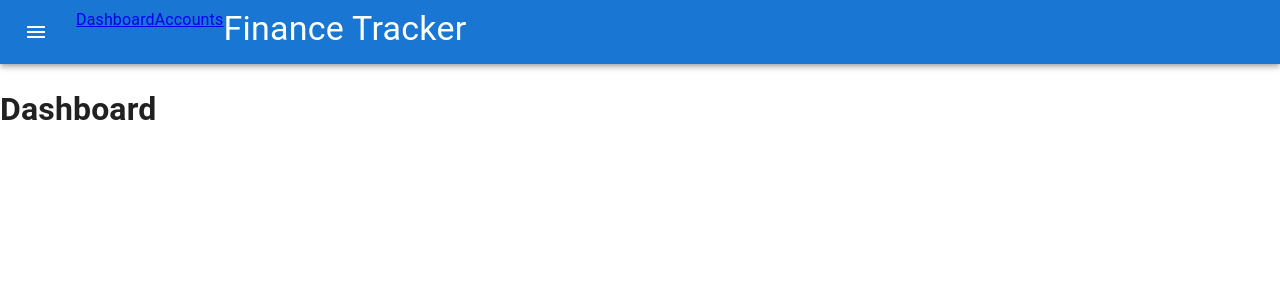
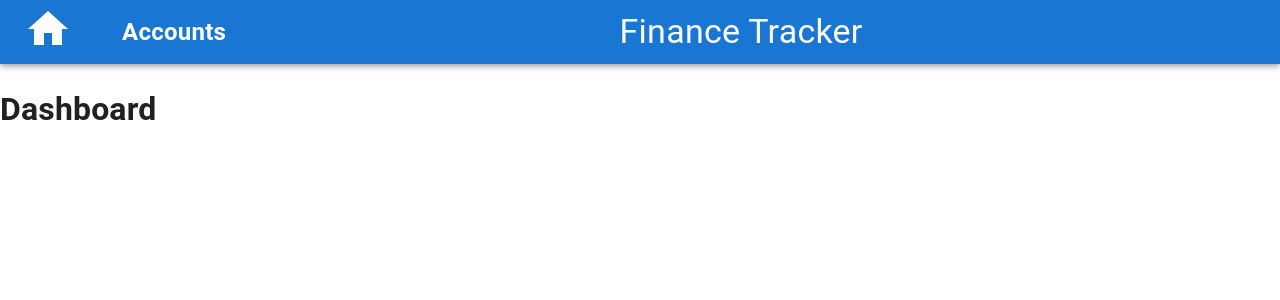
Before and after one commit to jwaspin/luca-ledger, a React (Vite) app: page / in a window 1280 px wide. Shown: the top 300 px of the page. Built offline with nearby package versions, Linux system fonts and the light colour scheme.

Commit message:
Styled Header

```diff
--- a/src/components/MainLayout/AppHeader/AppHeader.jsx
+++ b/src/components/MainLayout/AppHeader/AppHeader.jsx
@@ -1,10 +1,23 @@
+import styled from '@emotion/styled';
 import { AppBar, Box, Toolbar, Typography } from '@mui/material';
 import { useSelector } from 'react-redux';
 import { Link, useParams } from 'react-router-dom';
 
 import { selectAccountById } from '@/store/accountsSlice';
 import AccountNameField from './AccountNameField';
-import MainMenu from './MainMenu';
+
+import HomeIcon from '@mui/icons-material/Home';
+
+const StyledLink = styled(Link)`
+  color: white;
+  text-decoration: none;
+  display: flex;
+  align-items: center;
+  color: white;
+  &:hover: {
+    text-decoration: underline;
+  }
+`;
 
 export default function AppHeader() {
   const { accountId } = useParams();
@@ -18,13 +31,39 @@ export default function AppHeader() {
 
   return (
     <AppBar position='static'>
-      <Toolbar sx={{ justifyContent: 'space-between' }}>
-        <Box sx={{ flexDirection: 'row', display: 'flex' }}>
-          <MainMenu />
-          <Link to='/'>Dashboard</Link>
-          <Link to='/accounts'>Accounts</Link>
-          <Typography variant='h4'>Finance Tracker</Typography>
+      <Toolbar sx={{ display: 'flex', justifyContent: 'space-between' }}>
+        <Box sx={{ display: 'flex', alignItems: 'center' }}>
+          <Link to='/'>
+            <HomeIcon
+              sx={{
+                fontSize: '3rem',
+                color: 'white',
+                textDecoration: 'none',
+                '&:hover': { textDecoration: 'underline' },
+              }}
+            />
+          </Link>
+          <StyledLink to='/accounts'>
+            <Typography
+              variant='body2'
+              style={{
+                display: 'block',
+                marginLeft: '50px',
+                fontSize: '1.5rem',
+                fontWeight: 'bold',
+                color: 'white',
+              }}
+            >
+              Accounts
+            </Typography>
+          </StyledLink>
         </Box>
+        <Typography
+          variant='h4'
+          sx={{ flexGrow: 1, textAlign: 'center' }}
+        >
+          Finance Tracker
+        </Typography>
         {accountInfo}
       </Toolbar>
     </AppBar>
```
